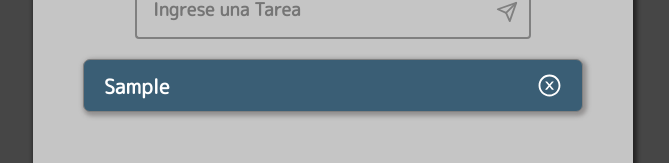
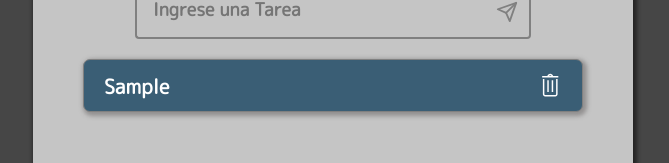
Before and after one commit to RDPA-GitHub/Todo-List, a React (Create React App) app: page / in a window 1280 px wide. Both pictures are taken after typing "Sample" into the empty fields and a click on the button "Agregar Tarea". Shown: the part 345-508 px from the top of the page, without its empty margins (307-976 px from the left). Built offline with nearby package versions, Linux system fonts and the light colour scheme.

Commit message:
TODO LIST - Proyecto TodoList (Ajustes de Colores) V7

```diff
--- a/src/componentes/DataTask/TasksChildren.jsx
+++ b/src/componentes/DataTask/TasksChildren.jsx
@@ -1,5 +1,5 @@
 import React from "react";
-import {AiOutlineCloseCircle} from 'react-icons/ai';
+import {TfiTrash} from 'react-icons/tfi';
 
 
 const TasksChildren = ({id, texto, completada, completarTarea, eliminarTarea}) => {
@@ -8,7 +8,7 @@ const TasksChildren = ({id, texto, completada, completarTarea, eliminarTarea}) =
       <div className="tasks-text"
         onClick={() => {
           completarTarea(id);
-          completada ? alert("Tarea Incompleta") :  alert("Tarea Completa");
+          completada ? alert("Tarea Incompleta") :  alert("Completar Tarea");
         }}
       >
         {texto}
@@ -16,7 +16,7 @@ const TasksChildren = ({id, texto, completada, completarTarea, eliminarTarea}) =
       <div className="tasks-icon-container"
         onClick={() => eliminarTarea(id)}
       >
-        <AiOutlineCloseCircle className="tasks-icon"/>
+        <TfiTrash className="tasks-icon"/>
       </div>
     </div>
   );
--- a/src/tasks-style/Tasks.css
+++ b/src/tasks-style/Tasks.css
@@ -40,10 +40,10 @@
   width: 25px;
   height: 25px;
   margin: 5px;
-  color: gray;
+  color: rgb(255, 60, 60);
 }
 
 .tasks-container.completada {
-  background-color: #b34040;
+  background-color: #40b36a;
   text-decoration: line-through;
 }
```
